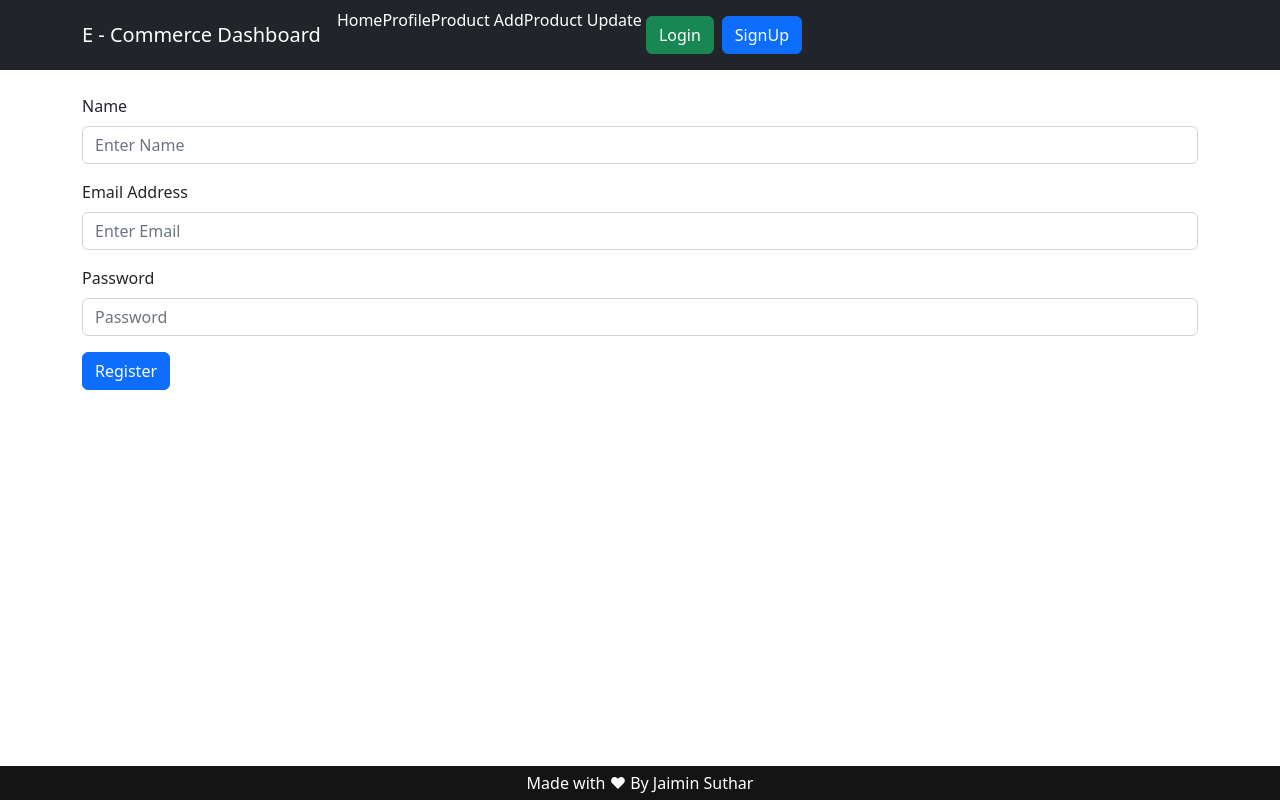
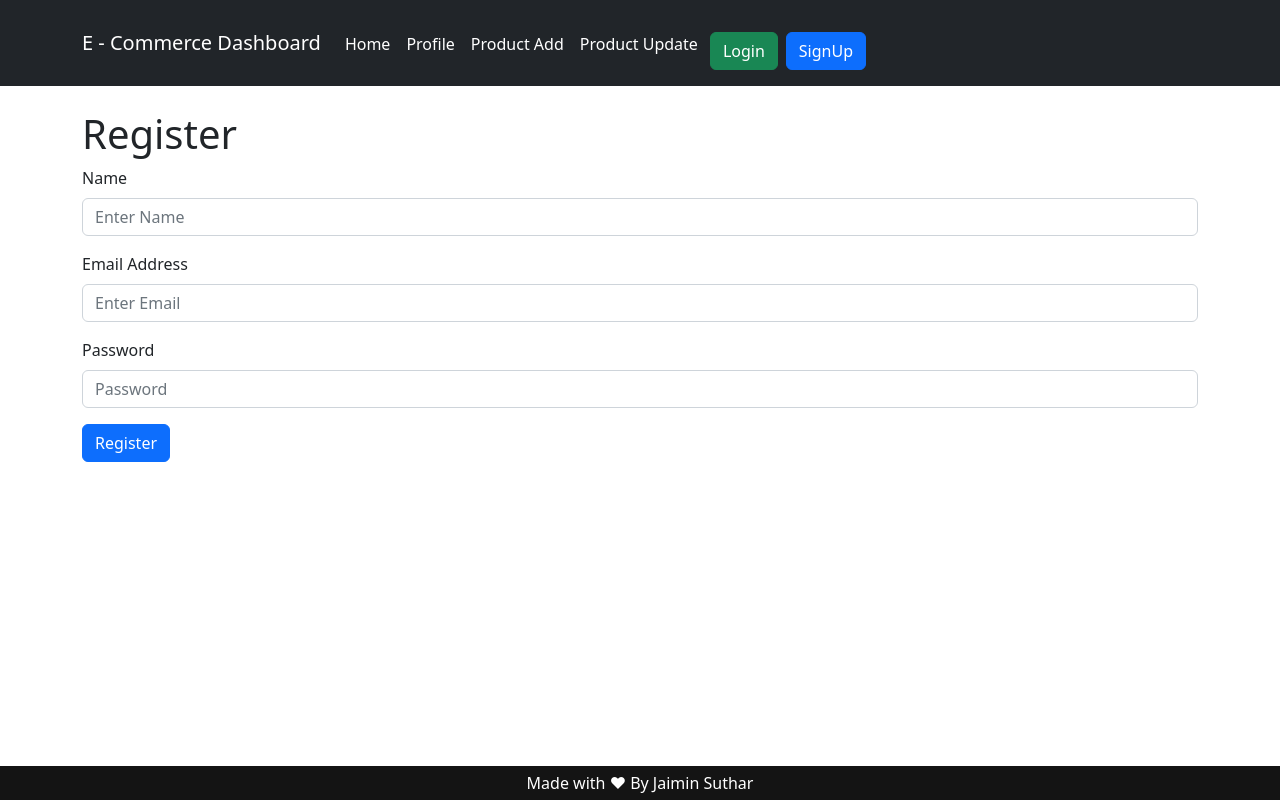
Before and after one commit to Jaimin78/E-Commerce-Dashboard, a React (Vite) app: page /signup in a window 1280 px wide. Built offline with nearby package versions, Linux system fonts and the light colour scheme.

Commit message:
Navigation bar bug fixed

```diff
--- a/src/Login.jsx
+++ b/src/Login.jsx
@@ -25,8 +25,7 @@ const Login = () => {
     }
   })
     result = await result.json()
-    if(!result.name){
-      console.log("Not found")
+    if(result.error){
       alert("User not found");
     }else{
       localStorage.setItem('user', JSON.stringify(result));
@@ -38,6 +37,7 @@ const Login = () => {
   return(
     <>
      <Container className="my-4">
+          <h1>Login</h1>
           <Form.Group className="mb-3" controlId="formBasicEmail">
             <Form.Label>Email Address</Form.Label>
             <Form.Control
--- a/src/Navigation.jsx
+++ b/src/Navigation.jsx
@@ -10,25 +10,25 @@ const Navigation = () => {
     navigate('/login')
   }
 
-  return(
+  return (
     <>
-      <Navbar collapseOnSelect expand="lg" bg="dark" variant="dark">
+      <Navbar collapseOnSelect bg="dark" expand="sm" variant="dark">
         <Container>
           <Navbar.Brand>E - Commerce Dashboard</Navbar.Brand>
           <Navbar.Toggle aria-controls="responsive-navbar-nav" />
           <Navbar.Collapse id="responsive-navbar-nav">
-           <Nav className="me-auto">
-             <Link to="/">Home</Link>
-             <Link to="/profile">Profile</Link>
-             <Link to="/add">Product Add</Link>
-             <Link to="/update">Product Update</Link>
+            <Nav className="mt-3">
+              <Nav.Link as={Link} to="/">Home</Nav.Link>
+              <Nav.Link as={Link} to="/profile">Profile</Nav.Link>
+              <Nav.Link as={Link} to="/add">Product Add</Nav.Link>
+              <Nav.Link as={Link} to="/update">Product Update</Nav.Link>
               <div className="btn-group">
-               { auth ?
-                <Link to="/signup" className="py-2 px-1"><Button variant="danger" onClick={logout}>Logout</Button></Link>
+                {auth ?
+                  <Nav.Link as={Link} to="/signup" className="py-2 px-1"><Button variant="danger" onClick={logout}>Logout</Button></Nav.Link>
                   :
                   <>
-                 <Link to="/login" className="py-2 px-1"><Button variant="success">Login</Button></Link>
-                 <Link to="/signup" className="py-2 px-1"><Button variant="primary">SignUp</Button></Link>
+                    <Nav.Link as={Link} to="/login" className="py-2 px-1"><Button variant="success">Login</Button></Nav.Link>
+                    <Nav.Link as={Link} to="/signup" className="py-2 px-1"><Button variant="primary">SignUp</Button></Nav.Link>
                   </>
                 }
               </div>
--- a/src/PrivateComponent.jsx
+++ b/src/PrivateComponent.jsx
@@ -3,7 +3,7 @@ import { Navigate, Outlet } from 'react-router-dom';
 
 const PrivateComponent = ()=>{
   const auth = localStorage.getItem('user');
-  return auth?<Outlet/>:<Navigate to="/signup" />
+  return auth?<Outlet/>:<Navigate to="/login" />
 }
 
 export default PrivateComponent;
--- a/src/Register.jsx
+++ b/src/Register.jsx
@@ -32,6 +32,7 @@ const Register = () => {
   return (
     <>
       <Container className="my-4">
+        <h1>Register</h1>
         <Form.Group className="mb-3" controlId="formBasicText">
           <Form.Label>Name</Form.Label>
           <Form.Control
```
Lines whose indentation alone changed are shown as unchanged.
